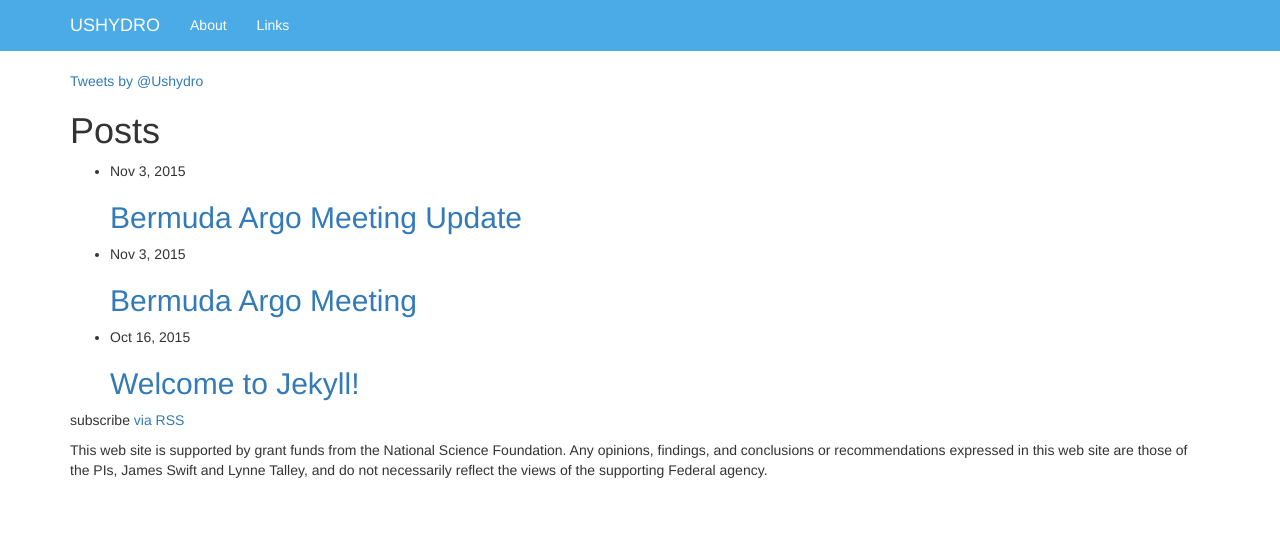
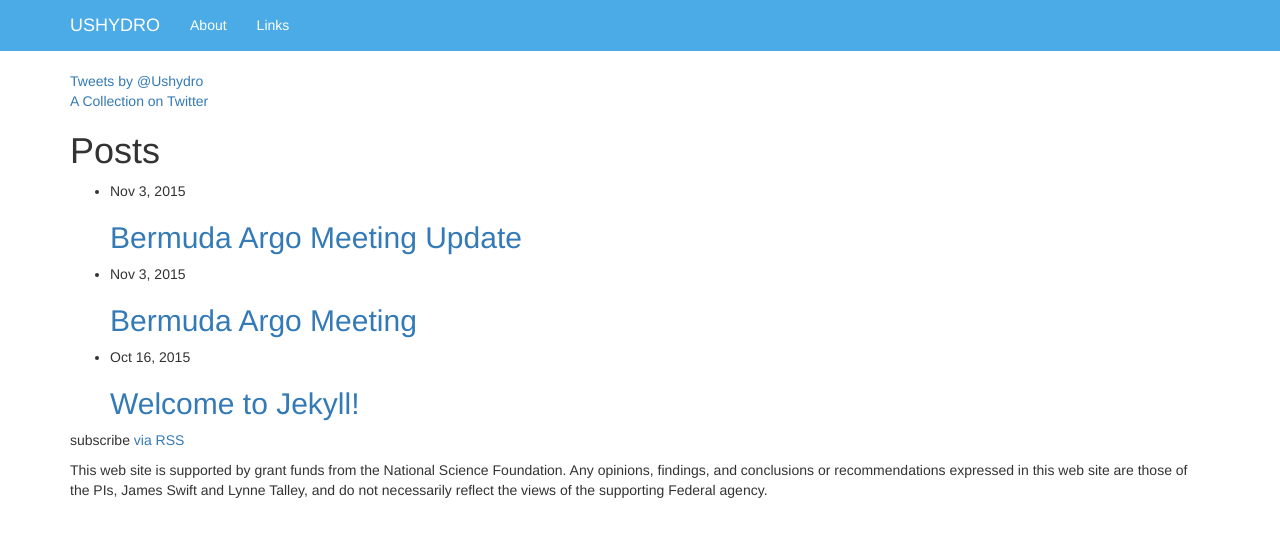
Before and after one commit to cberys/us-goship, a Jekyll site: the page built from index.html, in a window 1280 px wide. Shown: the top 537 px of the page. Built offline with Jekyll 4.4.1, drawn with Linux system fonts in a browser that asks for light colours; nearby versions of some CDN libraries; comment, search, counter and statistics services are not loaded.

Commit message:
add twitter timeline to homepage

```diff
--- a/index.html
+++ b/index.html
@@ -4,6 +4,10 @@
 
 <a class="twitter-timeline" href="https://twitter.com/Ushydro" data-widget-id="657312203238862848">Tweets by @Ushydro</a> <script>!function(d,s,id){var js,fjs=d.getElementsByTagName(s)[0],p=/^http:/.test(d.location)?'http':'https';if(!d.getElementById(id)){js=d.createElement(s);js.id=id;js.src=p+"://platform.twitter.com/widgets.js";fjs.parentNode.insertBefore(js,fjs);}}(document,"script","twitter-wjs");</script>
 <div class="home">
+  <a class="twitter-grid"
+    href="https://twitter.com/_/timelines/657313292998742016">A
+    Collection on Twitter</a>
+  <script async src="https://platform.twitter.com/widgets.js"></script>
 
   <h1 class="page-heading">Posts</h1>
 
```
